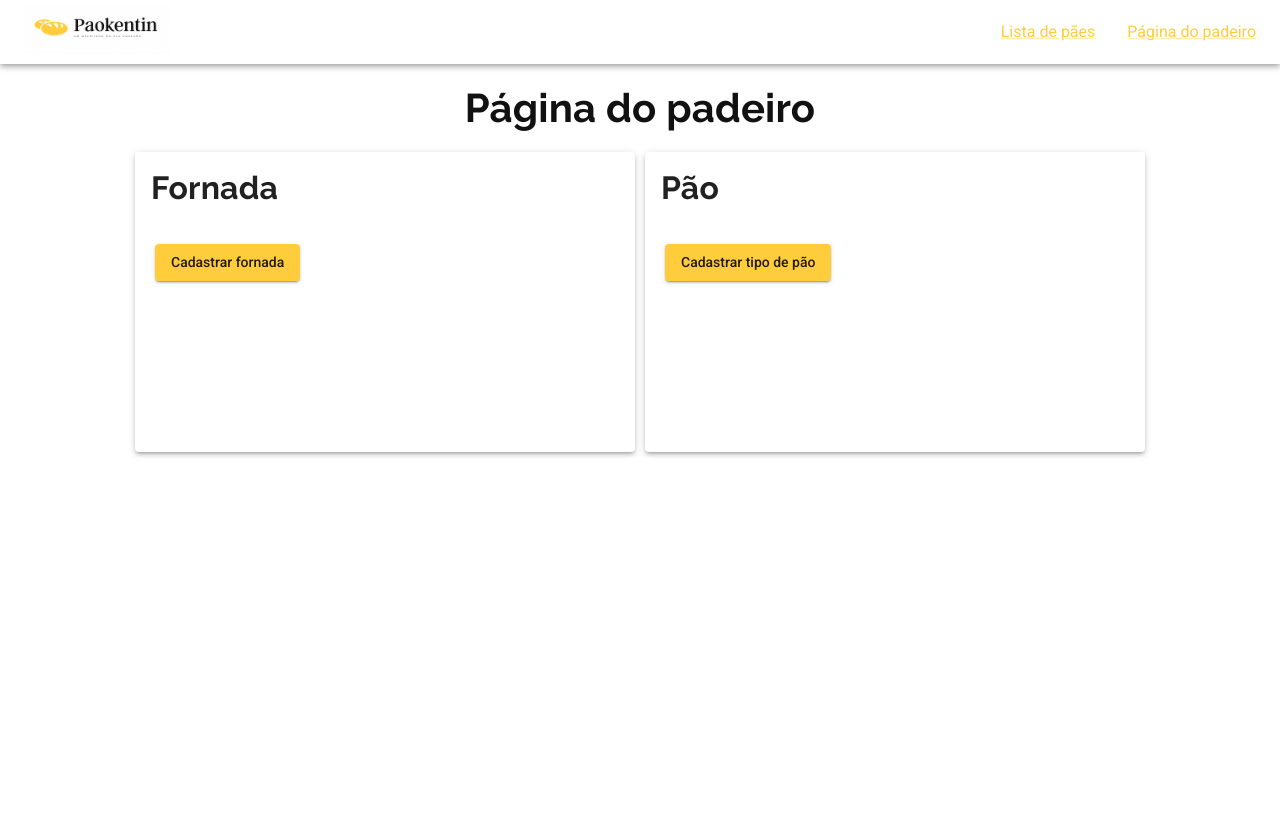
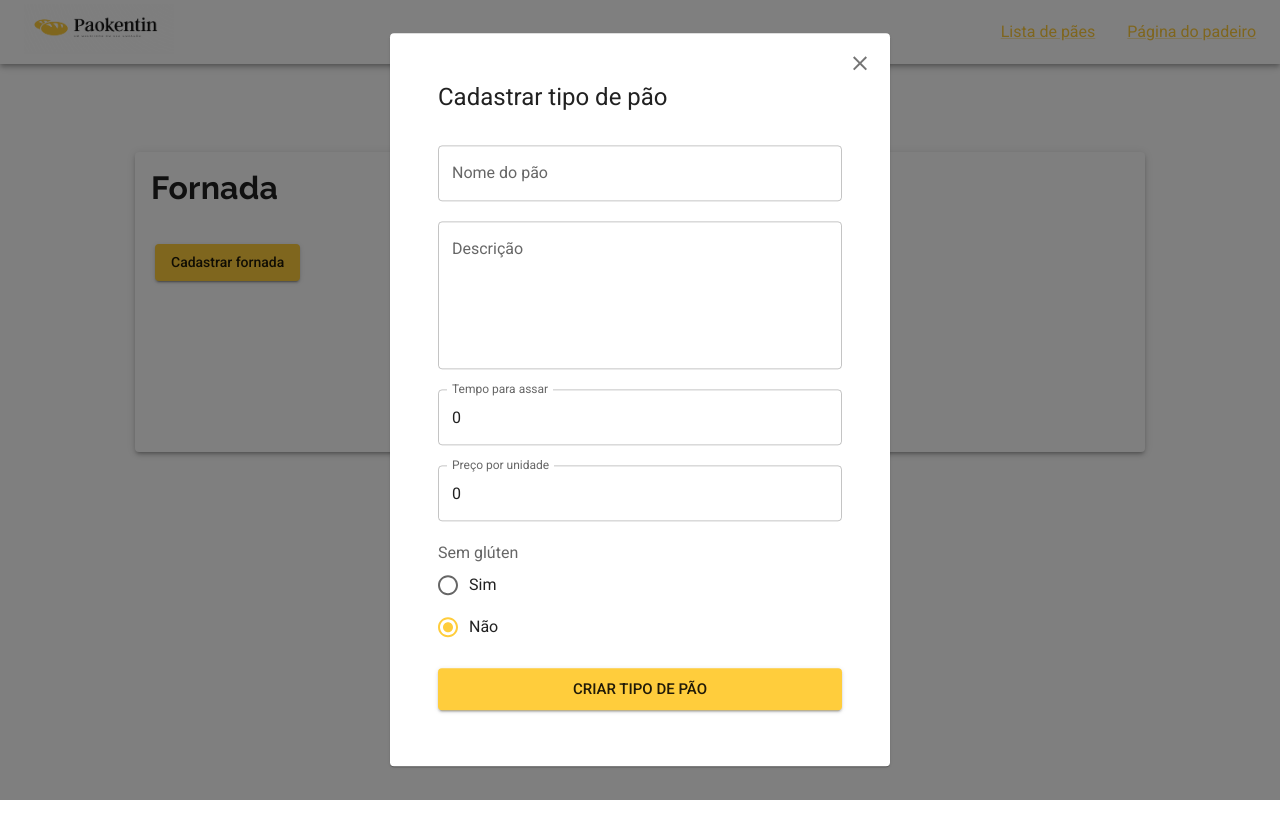
Before and after one commit to filipeabessa/paokentin-frontend, a Next.js app: page /padeiro in a window 1280 px wide. Both pictures are taken after a click on the button "Cadastrar tipo de pão". Shown: the top 838 px of the page. Built offline with nearby package versions, Linux system fonts and the light colour scheme.

Commit message:
feat(): create form to post new bread type

```diff
--- a/package.json
+++ b/package.json
@@ -10,15 +10,19 @@
     "post-update": "echo \"codesandbox preview only, need an update\" && yarn upgrade --latest"
   },
   "dependencies": {
+    "@date-io/date-fns": "^2.16.0",
     "@emotion/cache": "latest",
     "@emotion/react": "latest",
     "@emotion/server": "latest",
     "@emotion/styled": "latest",
+    "@material-ui/pickers": "^3.3.10",
     "@mui/icons-material": "latest",
     "@mui/material": "latest",
+    "formik": "^2.4.2",
     "next": "latest",
     "react": "latest",
-    "react-dom": "latest"
+    "react-dom": "latest",
+    "yup": "^1.2.0"
   },
   "devDependencies": {
     "@types/node": "latest",
--- /dev/null
+++ b/src/components/forms/CreateBreadTypeForm/index.tsx
@@ -0,0 +1,132 @@
+import { Box, Button, FormControl, FormControlLabel, FormLabel, InputLabel, MenuItem, Radio, RadioGroup, Select, TextField } from '@mui/material';
+import React, { FC, ReactNode } from 'react';
+import { useFormik } from 'formik';
+import * as yup from 'yup';
+
+
+
+const validationSchema = yup.object({
+  name: yup
+    .string()
+    .required('Campo obrigatório'),
+  description: yup
+    .string()
+    .required('Campo obrigatório'),
+  timeToBake: yup
+    .number()
+    .required('Campo obrigatório'),
+  pricePerUnit: yup
+    .number()
+    .required('Campo obrigatório'),
+  glutenFree: yup
+    .boolean()
+    .required('Campo obrigatório'),
+});
+
+interface CreateBreadTypeFormProps {
+  handleSubmitForm: (requestBody: any) => Promise<any>;
+  handleCloseModal: () => void;
+}
+
+const CreateEditTaskForm: FC<CreateBreadTypeFormProps> = ({
+  handleSubmitForm,
+  handleCloseModal,
+} : CreateBreadTypeFormProps) => {
+
+  const formik = useFormik({
+    initialValues: {
+      name: '',
+      description: '',
+      timeToBake: 0,
+      pricePerUnit: 0,
+      glutenFree: "false"
+    },
+    validationSchema: validationSchema,
+    onSubmit: async (values : any) => {
+      const response = await handleSubmitForm({
+        ...values,
+      });
+
+      if (response.status === 200) {
+        handleCloseModal();
+        formik.resetForm();
+      }
+    },
+  });
+
+  return (
+    <form onSubmit={formik.handleSubmit}>
+      <Box
+        display="flex"
+        flexDirection="column"
+        gap="20px"
+      >
+          <TextField
+            id="name"
+            name="name"
+            label="Nome do pão"
+            variant="outlined"
+            onChange={formik.handleChange}
+            value={formik.values.name}
+            error={formik.touched.name && Boolean(formik.errors.name)}
+            onBlur={formik.handleBlur}
+            helperText={formik.touched.name && formik.errors.name ? String(formik.errors.name) : '' as ReactNode}
+          />
+          <TextField
+            id="description"
+            label="Descrição"
+            multiline
+            rows={5}
+            name="description"
+            onChange={formik.handleChange}
+            value={formik.values.description}
+          />
+          <TextField
+            id="timeToBake"
+            label="Tempo para assar"
+            type="number"
+            name="timeToBake"
+            onChange={formik.handleChange}
+            value={formik.values.timeToBake}
+            error={formik.touched.timeToBake && Boolean(formik.errors.timeToBake)}
+            onBlur={formik.handleBlur}
+            helperText={formik.touched.timeToBake && formik.errors.timeToBake ? String(formik.errors.timeToBake) : '' as ReactNode}
+          />
+          <TextField
+            id="pricePerUnit"
+            label="Preço por unidade"
+            type="number"
+            name="pricePerUnit"
+            onChange={formik.handleChange}
+            value={formik.values.pricePerUnit}
+            error={formik.touched.pricePerUnit && Boolean(formik.errors.pricePerUnit)}
+            onBlur={formik.handleBlur}
+            helperText={formik.touched.pricePerUnit && formik.errors.pricePerUnit ? String(formik.errors.pricePerUnit) : '' as ReactNode}
+          />
+          <FormControl fullWidth>
+            <FormLabel id="glutenFree">Sem glúten</FormLabel>
+            <RadioGroup
+              aria-label="glutenFree"
+              name="glutenFree"
+              value={formik.values.glutenFree}
+              onChange={formik.handleChange}
+            >
+              <FormControlLabel value="true" control={<Radio />} label="Sim" />
+              <FormControlLabel value="false" control={<Radio />} label="Não" />
+            </RadioGroup>
+          </FormControl>
+
+          <Button
+            variant="contained"
+            size="large"
+            fullWidth={false}
+            type="submit"
+          >
+            Criar tipo de pão
+          </Button>
+        </Box>
+      </form>
+  )
+}
+
+export default CreateEditTaskForm;
--- /dev/null
+++ b/src/components/surfaces/modals/BaseModal/index.tsx
@@ -0,0 +1,58 @@
+import { Card, CardContent, CardHeader, IconButton, Modal as MuiModal } from '@mui/material';
+import { ModalProps as MuiModalProps } from '@mui/material/Modal';
+import CloseIcon from '@mui/icons-material/Close';
+import React from 'react';
+
+interface BaseModalProps extends MuiModalProps  {
+  open: boolean;
+  handleClose: () => void;
+  title?: string;
+}
+
+const BaseModal: React.FC<BaseModalProps> = (
+  {
+    open,
+    handleClose,
+    children,
+    title,
+    ...MuiModalProps
+  }
+) => {
+  return (
+    <MuiModal
+    open={open}
+    onClose={handleClose}
+    aria-labelledby="modal-modal-title"
+    aria-describedby="modal-modal-description"
+    {...MuiModalProps}
+    >
+      <Card
+        sx = {{
+          position: 'absolute',
+          top: '50%',
+          left: '50%',
+          transform: 'translate(-50%, -50%)',
+          width: '500px',
+          p: 4,
+        }}
+      >
+          <IconButton
+            sx={{
+              position: 'absolute',
+              top: '10px',
+              right: '10px',
+            }}
+            onClick={handleClose}
+          >
+            <CloseIcon />
+          </IconButton>
+          <CardHeader title={title} />
+          <CardContent>
+              {children}
+          </CardContent>
+      </Card>
+    </MuiModal>
+  );
+}
+
+export default BaseModal;
--- a/src/pages/padeiro/index.tsx
+++ b/src/pages/padeiro/index.tsx
@@ -1,14 +1,30 @@
 import Typography from '@/components/dataDisplay/Typography';
+import CreateBreadTypeForm from '@/components/forms/CreateBreadTypeForm';
 import Button from '@/components/inputs/Button';
 import Box from '@/components/layout/Box';
 import Card from '@/components/surfaces/Card';
 import Navbar from '@/components/surfaces/Navbar';
+import BaseModal from '@/components/surfaces/modals/BaseModal';
 import { Container } from '@mui/material';
-import React from 'react';
+import React, { useState } from 'react';
 
 // import { Container } from './styles';
 
 const BakerPage: React.FC = () => {
+  const [createBreadTypeModalOpen, setCreateBreadTypeModalOpen] = useState(false);
+
+  const handleOpenCreateBreadTypeModal = () => {
+    setCreateBreadTypeModalOpen(true);
+  };
+
+  const handleCloseCreateBreadTypeModal = () => {
+    setCreateBreadTypeModalOpen(false);
+  };
+
+  const createBreadType = async (requestBody: any) => {
+    console.log(requestBody);
+  };
+
   return (
     <>
       <Navbar />
@@ -57,13 +73,26 @@ const BakerPage: React.FC = () => {
                 display="flex"
                 gap="10px"
               >
-                <Button>
+                <Button
+                  onClick={handleOpenCreateBreadTypeModal}
+                >
                   Cadastrar tipo de pão
                 </Button>
               </Box>
             </Card>
           </Box>
         </Box>
+
+        <BaseModal
+          open={createBreadTypeModalOpen}
+          handleClose={handleCloseCreateBreadTypeModal}
+          title="Cadastrar tipo de pão"
+        >
+          <CreateBreadTypeForm
+            handleCloseModal={handleCloseCreateBreadTypeModal}
+            handleSubmitForm={createBreadType}
+          />
+        </BaseModal>
     </>
   );
 }
```
Also changed, not shown: src/components/forms/CreateBreadTypeForm/types.ts (added), 1 other file (tests, documents, lock files or other folders).
